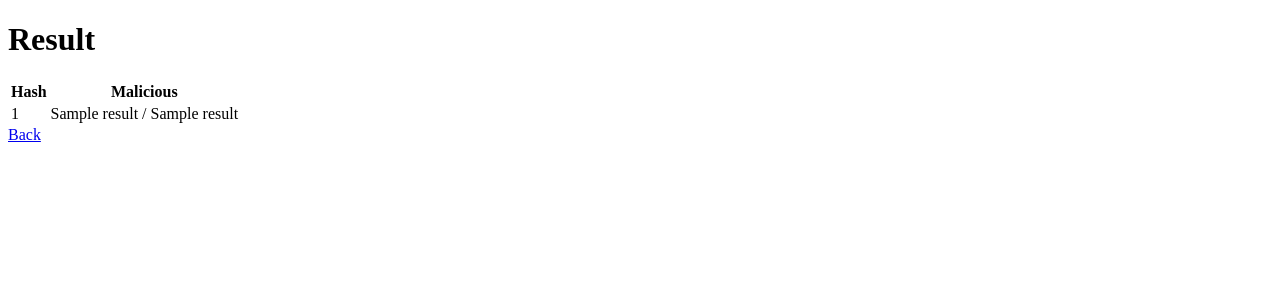
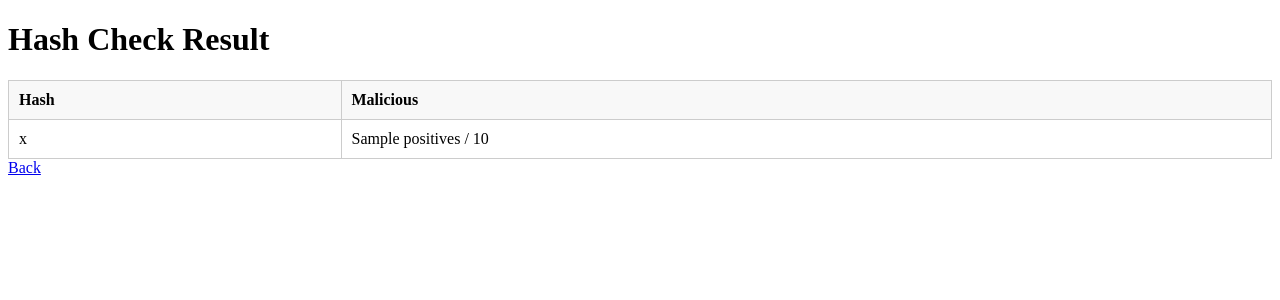
Before and after one commit to masluse/VirusTotal, a Flask app: template templates/result.html in a window 1280 px wide. Shown: the top 300 px of the page. Run offline with Flask 3, Linux system fonts and the light colour scheme; the template is opened without the code that fills it: most values are stand-ins (such as "Sample title", 1, 10 or a date in 2020).

Commit message:
Update result.html

```diff
--- a/templates/result.html
+++ b/templates/result.html
@@ -1,19 +1,24 @@
 <!DOCTYPE html>
 <html>
 <head>
-    <title>Result</title>
+    <title>Hash Check Result</title>
+    <style>
+        table {width: 100%; border-collapse: collapse; margin-top: 20px;}
+        th, td {border: 1px solid #ccc; padding: 10px; text-align: left;}
+        th {background-color: #f8f8f8;}
+    </style>
 </head>
 <body>
-    <h1>Result</h1>
+    <h1>Hash Check Result</h1>
     <table>
         <tr>
             <th>Hash</th>
             <th>Malicious</th>
         </tr>
-        {% for result in results %}
+        {% for hash_value, positives, total in results %}
         <tr>
-            <td>{{ result[0] }}</td>
-            <td>{% if result[1] != 'Not found' %}{{ result[1] }} / {{ result[2] }}{% else %}Not found{% endif %}</td>
+            <td>{{ hash_value }}</td>
+            <td>{% if positives != 'Not found' %}{{ positives }} / {{ total }}{% else %}Not found{% endif %}</td>
         </tr>
         {% endfor %}
     </table>
```
